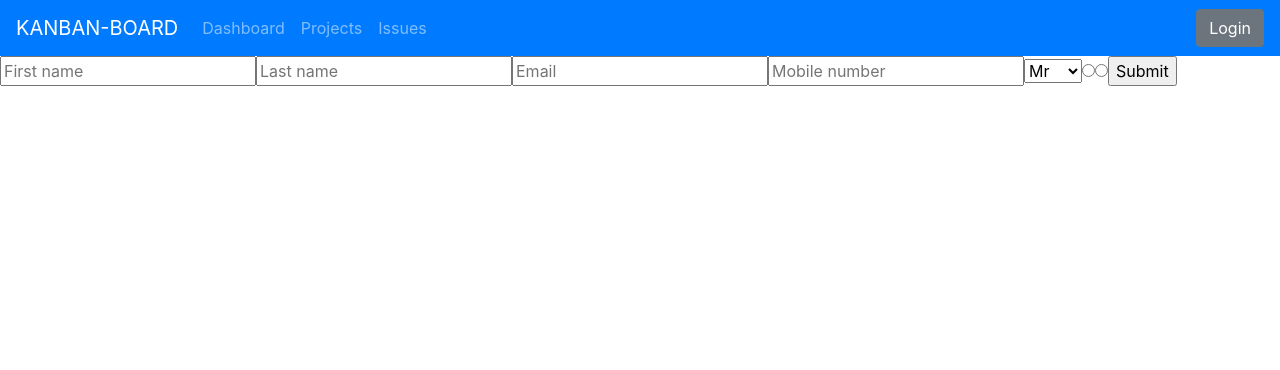
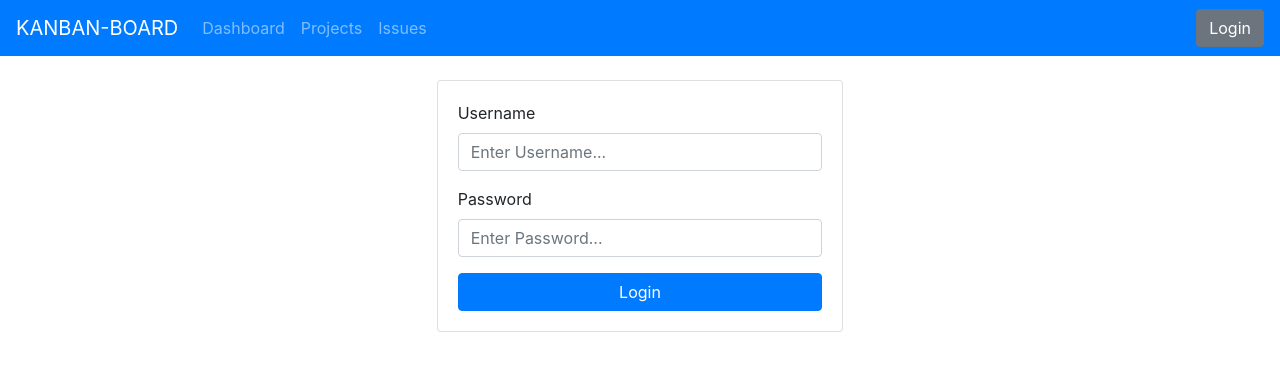
Before and after one commit to kursatcoskun/kanban-board, a React (Create React App) app: page /login in a window 1280 px wide. Shown: the top 370 px of the page. Built offline with nearby package versions, Linux system fonts and the light colour scheme.

Commit message:
added OrganismsLogin and OrganismsWelcome

```diff
--- a/package.json
+++ b/package.json
@@ -13,6 +13,7 @@
     "react-dom": "^16.13.1",
     "react-hook-form": "^6.9.2",
     "react-redux": "^7.2.1",
+    "react-router": "^5.2.0",
     "react-router-dom": "^5.2.0",
     "react-scripts": "3.4.3",
     "reactstrap": "^8.6.0",
--- a/src/containers/login/components/organismsLogin.js
+++ b/src/containers/login/components/organismsLogin.js
@@ -1,59 +1,69 @@
 import React from "react";
 import { useForm } from "react-hook-form";
+import Row from "reactstrap/es/Row";
+import Col from "reactstrap/es/Col";
+import Card from "reactstrap/es/Card";
+import Form from "reactstrap/es/Form";
+import FormGroup from "reactstrap/es/FormGroup";
+import Input from "reactstrap/es/Input";
+import Label from "reactstrap/es/Label";
+import Button from "reactstrap/es/Button";
 
 const OrganismsLogin = () => {
   const { register, handleSubmit, errors } = useForm();
   const onSubmit = (data) => console.log(data);
-  console.log(errors);
+  return (
+    <Row>
+      <Col sm="4" />
+      <Col sm="4">
+        <Card className="mt-4" body>
+          <Form>
+            <FormGroup>
+              <Label for="username">Username</Label>
+              <Input
+                type="text"
+                id="username"
+                name="email"
+                placeholder="Enter Username..."
+                invalid={!!errors.email}
+                innerRef={register({
+                  required: true,
+                  pattern: {
+                    value: /^[a-zA-Z0-9.!#$%&'*+/=?^_`{|}~-]+@[a-zA-Z0-9-]+(?:\.[a-zA-Z0-9-]+)*$/,
+                    message: "Entered value does not match email format",
+                  },
+                })}
+              />
+              {errors?.email?.type === "pattern" && (
+                <span role="alert">{errors.email.message}</span>
+              )}
+              {errors?.email?.type === "required" && (
+                <span role="alert">Mandatory Field</span>
+              )}
+            </FormGroup>
+            <FormGroup>
+              <Label for="password">Password</Label>
+              <Input
+                name="password"
+                type="password"
+                id="password"
+                invalid={!!errors.password}
+                placeholder="Enter Password..."
+                innerRef={register({ required: true, maxLength: 80 })}
+              />
+              {errors?.password?.type === "required" && (
+                <span role="alert">Mandatory Field</span>
+              )}
+            </FormGroup>
+          </Form>
 
-  return (
-    <form onSubmit={handleSubmit(onSubmit)}>
-      <input
-        type="text"
-        placeholder="First name"
-        name="First name"
-        ref={register({ required: true, maxLength: 80 })}
-      />
-      <input
-        type="text"
-        placeholder="Last name"
-        name="Last name"
-        ref={register({ required: true, maxLength: 100 })}
-      />
-      <input
-        type="text"
-        placeholder="Email"
-        name="Email"
-        ref={register({ required: true, pattern: /^\S+@\S+$/i })}
-      />
-      <input
-        type="tel"
-        placeholder="Mobile number"
-        name="Mobile number"
-        ref={register({ required: true, minLength: 6, maxLength: 12 })}
-      />
-      <select name="Title" ref={register({ required: true })}>
-        <option value="Mr">Mr</option>
-        <option value="Mrs">Mrs</option>
-        <option value="Miss">Miss</option>
-        <option value="Dr">Dr</option>
-      </select>
-
-      <input
-        name="Developer"
-        type="radio"
-        value="Yes"
-        ref={register({ required: true })}
-      />
-      <input
-        name="Developer"
-        type="radio"
-        value="No"
-        ref={register({ required: true })}
-      />
-
-      <input type="submit" />
-    </form>
+          <Button onClick={handleSubmit(onSubmit)} color="primary">
+            Login
+          </Button>
+        </Card>
+      </Col>
+      <Col sm="4" />
+    </Row>
   );
 };
 
--- /dev/null
+++ b/src/containers/welcome-page/components/index.js
@@ -0,0 +1,2 @@
+export * from "./organismsWelcome";
+export * from "./welcomePage";
--- /dev/null
+++ b/src/containers/welcome-page/components/organismsWelcome.js
@@ -0,0 +1,32 @@
+import React from "react";
+import { Jumbotron, Button } from "reactstrap";
+import Container from "reactstrap/es/Container";
+import { Link } from "react-router-dom";
+
+const OrganismsWelcome = () => {
+  return (
+    <div>
+      <Container>
+        <Jumbotron>
+          <h1 className="display-4">Welcome KAN-BAN Board APP</h1>
+          <p className="lead">
+            You can ensure your projects and the progress of the tasks in your
+            projects through this application.
+          </p>
+          <hr className="my-2" />
+          <p>
+            KAN-BAN board application allows you to control certain status of
+            your tasks.
+          </p>
+          <p className="lead">
+            <Link to="/login">
+              <Button color="primary">Login</Button>
+            </Link>
+          </p>
+        </Jumbotron>
+      </Container>
+    </div>
+  );
+};
+
+export default OrganismsWelcome;
--- /dev/null
+++ b/src/containers/welcome-page/components/welcomePage.js
@@ -0,0 +1,12 @@
+import React from "react";
+import OrganismsWelcome from "./organismsWelcome";
+
+const WelcomePage = () => {
+  return (
+    <div>
+      <OrganismsWelcome />
+    </div>
+  );
+};
+
+export default WelcomePage;
--- /dev/null
+++ b/src/containers/welcome-page/index.js
@@ -0,0 +1 @@
+export * from "./components";
--- a/src/index.js
+++ b/src/index.js
@@ -7,11 +7,9 @@ import "bootstrap/dist/css/bootstrap.min.css";
 import { BrowserRouter } from "react-router-dom";
 
 ReactDOM.render(
-  <React.StrictMode>
-    <BrowserRouter>
-      <App />
-    </BrowserRouter>
-  </React.StrictMode>,
+  <BrowserRouter>
+    <App />
+  </BrowserRouter>,
   document.getElementById("root")
 );
 
--- a/src/layout/routes.js
+++ b/src/layout/routes.js
@@ -1,13 +1,17 @@
 import React from "react";
-import { Switch, Route } from "react-router-dom";
+import { Redirect, Route, Switch } from "react-router-dom";
 import LoginPage from "../containers/login/components/loginPage";
+import WelcomePage from "../containers/welcome-page/components/welcomePage";
 
 const Routes = () => {
   return (
     <div>
       <Switch>
         <Route exact path="/login" component={LoginPage} />
+          <Route exact path="/welcome" component={WelcomePage} />
+          <Redirect from="/" to="/welcome" />
         <Route path="*" exact={true} component={LoginPage} />
+
       </Switch>
     </div>
   );
--- a/src/shared/components/atoms/atomsNavItem.js
+++ b/src/shared/components/atoms/atomsNavItem.js
@@ -1,17 +1,8 @@
 import React from "react";
-import { NavItem, NavLink } from "reactstrap";
-import { Link } from "react-router-dom";
+import { NavLink } from "reactstrap";
 
 const AtomsNavItem = (props) => {
-  return (
-    <div>
-      <NavItem>
-        <Link to={props.href}>
-          <NavLink href={props.href}>{props.text}</NavLink>
-        </Link>
-      </NavItem>
-    </div>
-  );
+  return <NavLink href={props.href}>{props.text}</NavLink>;
 };
 
 export default AtomsNavItem;
```
Also changed, not shown: 1 other file (tests, documents, lock files or other folders).
